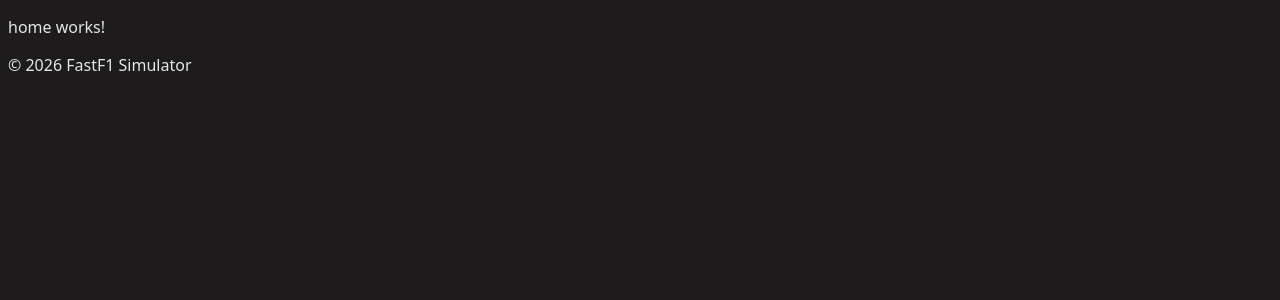
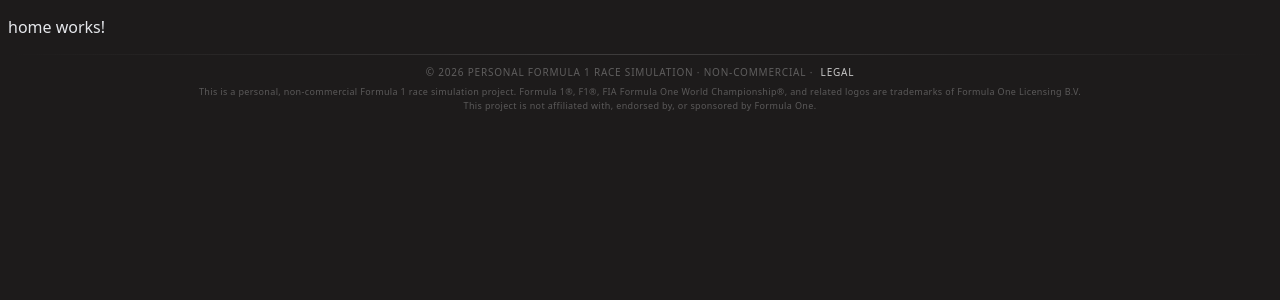
Before and after one commit to akhil2448/f1-race-simulator, an Angular app: page / in a window 1280 px wide. Shown: the top 300 px of the page. Built offline with nearby package versions, Linux system fonts and the light colour scheme; a web font is replaced by a local one.

Commit message:
added footer to the application

```diff
--- a/src/app/layout/layout.component.html
+++ b/src/app/layout/layout.component.html
@@ -6,4 +6,28 @@
   <router-outlet></router-outlet>
 </main>
 
-<footer>© 2026 FastF1 Simulator</footer>
+<div class="app-footer-separator"></div>
+
+<footer class="app-footer">
+  <div class="footer-wrapper">
+    <!-- Primary micro footer -->
+    <div class="footer-text">
+      © 2026 Personal Formula&nbsp;1 Race Simulation · Non-commercial ·
+      <a
+        href="https://www.formula1.com/en/information/legal-notices.7egvZU48hzrypubGBNcQKt"
+        target="_blank"
+        rel="noopener noreferrer"
+      >
+        LEGAL
+      </a>
+    </div>
+
+    <!-- Secondary legal disclaimer -->
+    <div class="footer-disclaimer">
+      This is a personal, non-commercial Formula&nbsp;1 race simulation project.
+      Formula&nbsp;1®, F1®, FIA Formula One World Championship®, and related
+      logos are trademarks of Formula One Licensing B.V. This project is not
+      affiliated with, endorsed by, or sponsored by Formula One.
+    </div>
+  </div>
+</footer>
--- a/src/styles.scss
+++ b/src/styles.scss
@@ -42,3 +42,74 @@ body {
 .body-text {
   font-weight: 400; /* Light */
 }
+
+/* ===== App Footer ===== */
+
+.app-footer-separator {
+  width: 100%;
+  height: 1px;
+  margin-top: 10px;
+
+  background: linear-gradient(
+    to right,
+    transparent,
+    rgba(255, 255, 255, 0.15),
+    transparent
+  );
+}
+
+.app-footer {
+  display: flex;
+  justify-content: center;
+  align-items: center;
+
+  padding: 10px 0 14px;
+}
+
+.footer-text {
+  font-size: 10px;
+  letter-spacing: 0.08em;
+  text-transform: uppercase;
+
+  color: rgba(255, 255, 255, 0.387);
+  text-align: center;
+  white-space: nowrap;
+
+  opacity: 0.75;
+  transition: opacity 0.2s ease;
+}
+
+.footer-text:hover {
+  opacity: 0.9;
+}
+
+.footer-text a {
+  color: #ffffff;
+  text-decoration: none;
+  margin-left: 4px;
+}
+
+.footer-text a:hover {
+  text-decoration: underline;
+}
+
+.footer-wrapper {
+  display: flex;
+  flex-direction: column;
+  align-items: center;
+  gap: 6px;
+}
+
+/* Secondary disclaimer text */
+.footer-disclaimer {
+  max-width: 900px;
+
+  font-size: 9px;
+  line-height: 1.5;
+  letter-spacing: 0.04em;
+
+  text-align: center;
+  color: rgba(255, 255, 255, 0.387);
+
+  opacity: 0.7;
+}
```
